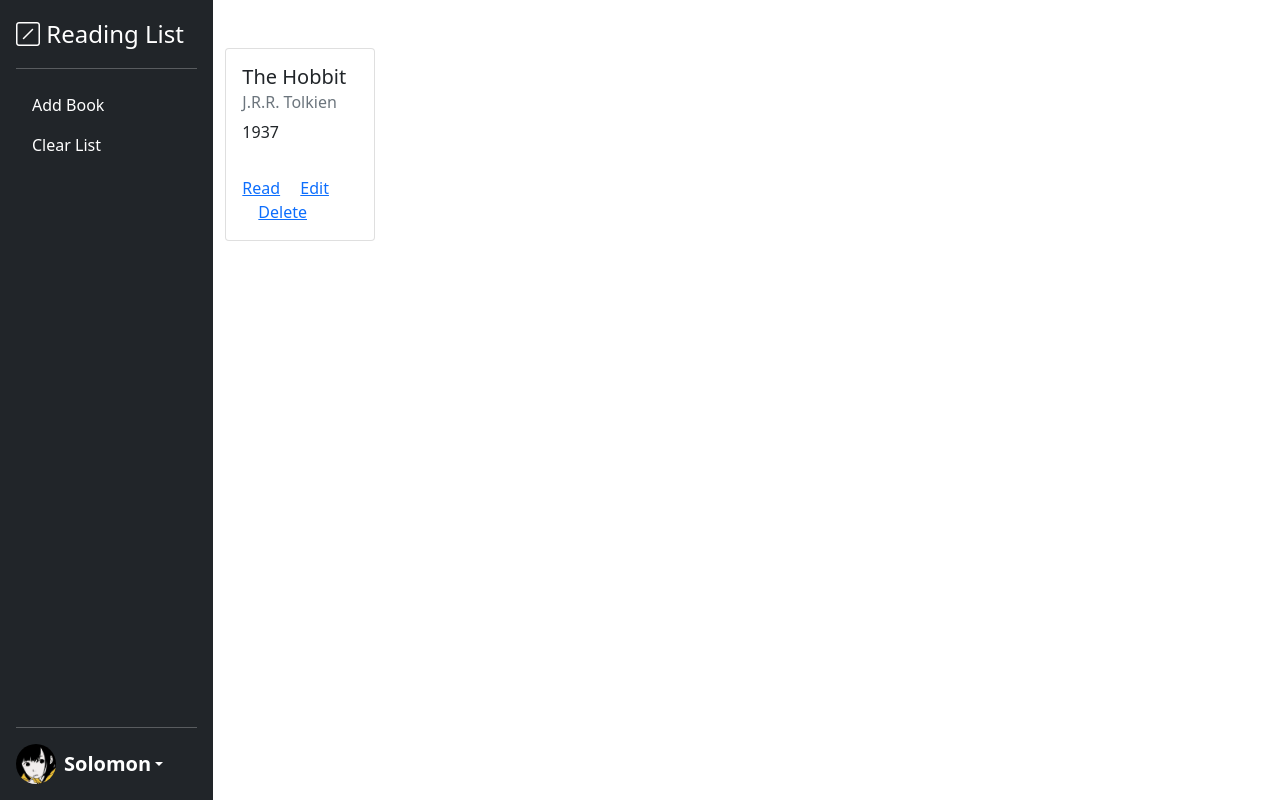
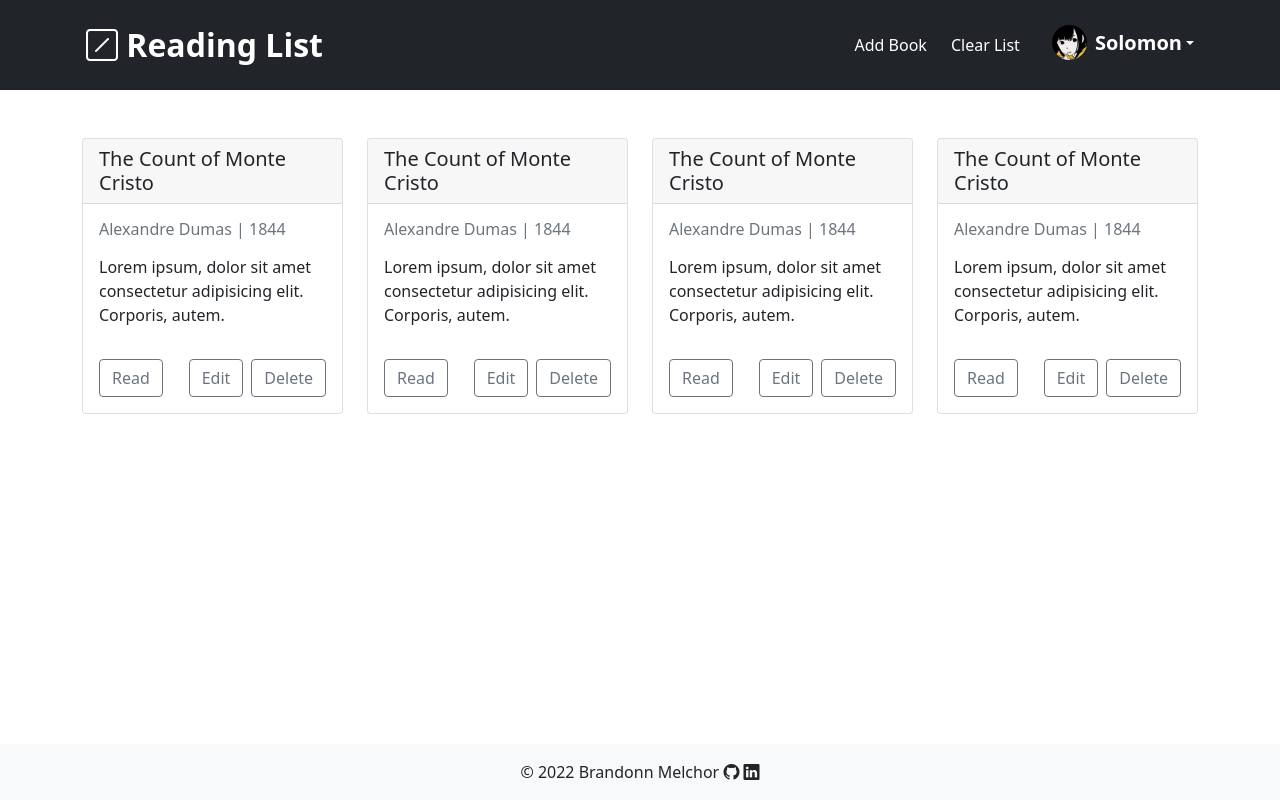
Before and after one commit to brandonnmelchor/read-me, a website with bundled scripts: page src/index.html in a window 1280 px wide. Built offline with nearby package versions, Linux system fonts and the light colour scheme.

Commit message:
add book-list section. add footer section. update flex settings

```diff
--- a/src/index.html
+++ b/src/index.html
@@ -5,60 +5,134 @@
     <meta http-equiv="X-UA-Compatible" content="IE=edge" />
     <meta name="viewport" content="width=device-width, initial-scale=1.0" />
 
-    <link rel="shortcut icon" href="#" />
+    <link rel="shortcut icon" href="../node_modules/bootstrap-icons/icons/slash-square.svg" />
     <link rel="stylesheet" href="./scss/app.scss" />
     <script type="module" src="./js/app.js" defer></script>
 
     <title>Reading List</title>
   </head>
-  <body>
-    <div class="container-fluid">
-      <div class="full-height row">
-        <div class="col-2 d-flex flex-column text-white bg-dark p-3">
-          <a href="/" class="text-white text-decoration-none fs-4">
-            <i class="bi bi-slash-square"></i>
-            <span>Reading List</span>
-          </a>
-          <hr />
+  <body class="min-vh-100 d-flex flex-column justify-content-center">
+    <nav class="navbar navbar-expand navbar-dark bg-dark">
+      <div class="container-lg py-2 px-3">
+        <a class="navbar-brand" href="/">
+          <span class="fs-2 fw-bold"><i class="bi bi-slash-square"></i> Reading List</span>
+        </a>
 
-          <ul class="nav flex-column fs-6 mb-auto">
-            <li class="nav-item"><a href="#" class="nav-link text-white text-decoration-none">Add Book</a></li>
-            <li class="nav-item"><a href="#" class="nav-link text-white text-decoration-none">Clear List</a></li>
-          </ul>
+        <ul class="navbar-nav">
+          <li class="nav-item me-2 d-none d-md-inline">
+            <a class="nav-link text-white" href="#">Add Book</a>
+          </li>
+          <li class="nav-item me-2 d-none d-md-inline">
+            <a class="nav-link text-white" href="#">Clear List</a>
+          </li>
 
-          <hr />
-          <div class="dropdown">
-            <a href="#" class="d-flex align-items-center text-white text-decoration-none dropdown-toggle" data-bs-toggle="dropdown">
-              <img src="./images/user-icon.jpg" alt="User profile picture." class="user-icon rounded-circle me-2" />
+          <div class="nav-item dropdown ms-3">
+            <a href="#" class="dropdown-toggle d-flex align-items-center text-white text-decoration-none" role="button" data-bs-toggle="dropdown">
+              <img src="./images/user-icon.png" alt="User profile picture." class="user-icon rounded-circle me-2" />
               <strong class="fs-5">Solomon </strong>
             </a>
 
             <ul class="dropdown-menu dropdown-menu-dark text-small shadow">
+              <li><a class="dropdown-item d-md-none" href="#">Add Book</a></li>
+              <li><a class="dropdown-item d-md-none" href="#">Clear List</a></li>
+              <li><hr class="dropdown-divider d-md-none" /></li>
+
               <li><a class="dropdown-item" href="#">Profile</a></li>
               <li><a class="dropdown-item" href="#">Settings</a></li>
               <li><hr class="dropdown-divider" /></li>
+
               <li><a class="dropdown-item" href="#">Sign out</a></li>
             </ul>
           </div>
-        </div>
+        </ul>
+      </div>
+    </nav>
 
-        <div class="col-10 row g-4">
-          <div class="col-2">
+    <section class="book-list">
+      <div class="container-lg py-5">
+        <div class="row row-cols row-cols-md-2 row-cols-lg-3  row-cols-xl-4 g-4">
+          <div class="col">
             <div class="card">
+              <h5 class="card-header">The Count of Monte Cristo</h5>
               <div class="card-body">
-                <h5 class="card-title">The Hobbit</h5>
-                <h6 class="card-subtitle mb-2 text-muted">J.R.R. Tolkien</h6>
-                <p class="card-text">1937</p>
+                <h6 class="card-title text-muted mb-3">Alexandre Dumas | 1844</h6>
+                <p class="card-text">Lorem ipsum, dolor sit amet consectetur adipisicing elit. Corporis, autem.</p>
               </div>
-              <div class="card-body">
-                <a href="#" class="card-link">Read</a>
-                <a href="#" class="card-link">Edit</a>
-                <a href="#" class="card-link">Delete</a>
+              <div class="card-body d-flex gap-2">
+                <input type="checkbox" class="btn-check" id="read" autocomplete="off">
+                <label class="btn btn-outline-secondary me-auto" for="read">Read</label>
+
+                <button type="button" class="btn btn-outline-secondary">Edit</button>
+                <button type="button" class="btn btn-outline-secondary">Delete</button>
               </div>
             </div>
           </div>
+
+          <div class="col">
+            <div class="card">
+              <h5 class="card-header">The Count of Monte Cristo</h5>
+              <div class="card-body">
+                <h6 class="card-title text-muted mb-3">Alexandre Dumas | 1844</h6>
+                <p class="card-text">Lorem ipsum, dolor sit amet consectetur adipisicing elit. Corporis, autem.</p>
+              </div>
+              <div class="card-body d-flex gap-2">
+                <input type="checkbox" class="btn-check" id="read" autocomplete="off">
+                <label class="btn btn-outline-secondary me-auto" for="read">Read</label>
+
+                <button type="button" class="btn btn-outline-secondary">Edit</button>
+                <button type="button" class="btn btn-outline-secondary">Delete</button>
+              </div>
+            </div>
+            </div>
+
+            <div class="col">
+              <div class="card">
+                <h5 class="card-header">The Count of Monte Cristo</h5>
+                <div class="card-body">
+                  <h6 class="card-title text-muted mb-3">Alexandre Dumas | 1844</h6>
+                  <p class="card-text">Lorem ipsum, dolor sit amet consectetur adipisicing elit. Corporis, autem.</p>
+                </div>
+                <div class="card-body d-flex gap-2">
+                  <input type="checkbox" class="btn-check" id="read" autocomplete="off">
+                  <label class="btn btn-outline-secondary me-auto" for="read">Read</label>
+
+                  <button type="button" class="btn btn-outline-secondary">Edit</button>
+                  <button type="button" class="btn btn-outline-secondary">Delete</button>
+                </div>
+              </div>
+              </div>
+
+              <div class="col">
+                <div class="card">
+                  <h5 class="card-header">The Count of Monte Cristo</h5>
+                  <div class="card-body">
+                    <h6 class="card-title text-muted mb-3">Alexandre Dumas | 1844</h6>
+                    <p class="card-text">Lorem ipsum, dolor sit amet consectetur adipisicing elit. Corporis, autem.</p>
+                  </div>
+                  <div class="card-body d-flex gap-2">
+                    <input type="checkbox" class="btn-check" id="read" autocomplete="off">
+                    <label class="btn btn-outline-secondary me-auto" for="read">Read</label>
+
+                    <button type="button" class="btn btn-outline-secondary">Edit</button>
+                    <button type="button" class="btn btn-outline-secondary">Delete</button>
+                  </div>
+                </div>
+                </div>
+          </div>
         </div>
       </div>
-    </div>
-  </body>
+    </section>
+
+    <footer class="bg-light mt-auto">
+      <div class="container-lg py-3">
+        <div class="row justify-content-center align-items-center">
+          <div class="col text-center">
+            <span>&copy; 2022 Brandonn Melchor </span>
+            <a class="text-dark text-decoration-none" href="https://github.com/brandonnmelchor" target="_blank"><i class="bi bi-github"></i> </a>
+            <a class="text-dark text-decoration-none" href="https://www.linkedin.com/in/brandonnmelchor/" target="_blank"><i class="bi bi-linkedin"></i></a>
+          </div>
+        </div>
+      </div>
+    </footer>
+  </bodymin-vh-100>
 </html>
--- a/src/scss/custom.scss
+++ b/src/scss/custom.scss
@@ -2,11 +2,7 @@
 //   border: 1px solid gray;
 // }
 
-.full-height{
-  min-height: 100vh;
+.user-icon {
+  width: 35px;
+  height: 35px;
 }
-
-.user-icon {
-  width: 40px;
-  height: 40px;
-}
```
Also changed, not shown: src/images/user-icon.jpg (deleted), src/images/user-icon.png (added).
